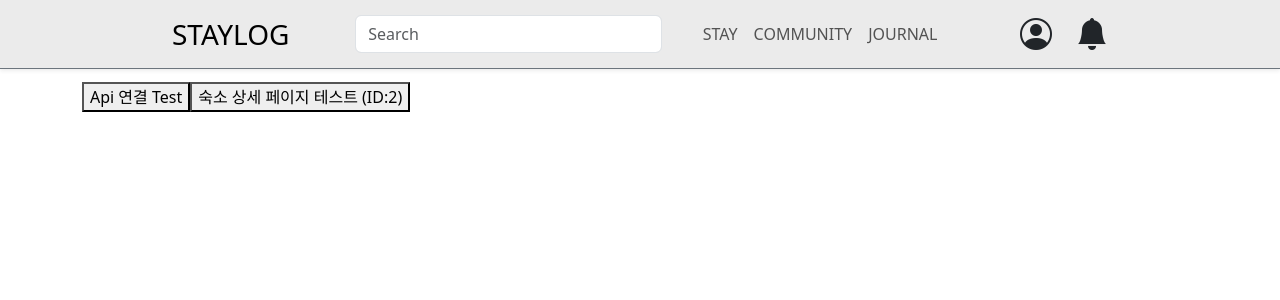
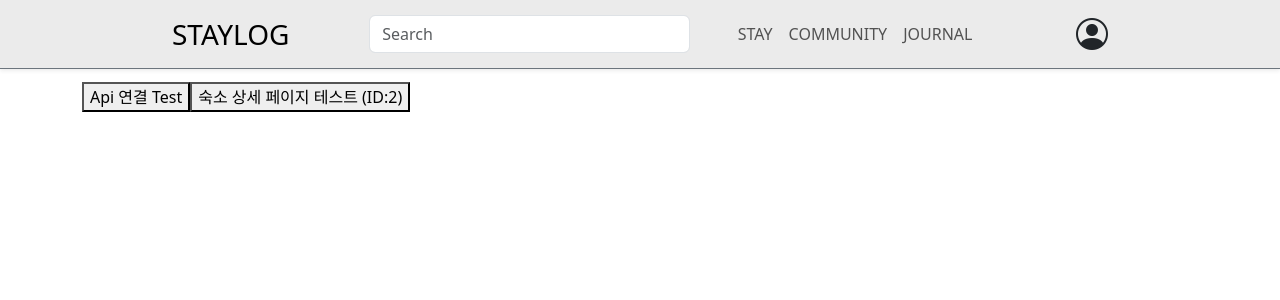
Before and after one commit to Acorn-Team-404/Staylog_Frontend, a React (Vite) app in the folder staylog-frontend/: page / in a window 1280 px wide. Shown: the top 300 px of the page. Built offline with nearby package versions, Linux system fonts and the light colour scheme.

Commit message:
[수정] 네비바 로고 분기 수정 + 로그아웃

```diff
--- a/staylog-frontend/src/global/components/Navbar.tsx
+++ b/staylog-frontend/src/global/components/Navbar.tsx
@@ -1,17 +1,32 @@
 import { useState } from "react";
-import { Link, NavLink } from "react-router-dom";
+import { Link, NavLink, useNavigate } from "react-router-dom";
 import Modal from "./Modal";
 import type { ModalMode } from "../types/ModalMode";
 import NotiCanvas from "../../domain/notification/pages/NotiCanvas";
-import { useSelector } from "react-redux";
+import { useDispatch, useSelector } from "react-redux";
 import type { RootState } from "../store/types";
+import { logout } from "../../domain/auth/api";
 
 
 function Navbar() {
+   const dispatch = useDispatch();
+   const navigate = useNavigate();
 
    const nickname = useSelector((state: RootState) => {
 	return state.userInfo?.nickname // 없을 수도 있으니 -> ?.
 })
+   /** 로그아웃 api 호출 (refreshToken만 삭제됨, dispath LOGOUT (localstorage의 AccessToken삭제)로 프론트 상태 초기화 */
+   const handleLogout = async () => {
+    try {
+      await logout(); //  백엔드에서는 refreshToken만 삭제됨
+
+      dispatch({ type: 'LOGOUT' }); // 프론트 상태 초기화
+
+      navigate('/'); // 홈으로 리다이렉트
+    } catch (err) {
+      console.error('로그아웃 실패:', err);
+    }
+  };
 
    // 모달 활성화 관리 상태값
    const [isModalOpen, setIsModalOpen] = useState<boolean>(false);
@@ -73,14 +88,48 @@ function Navbar() {
                      </li>
                   </ul>
 
+                  <ul className="navbar-nav flex-fill justify-content-end mb-2 mb-lg-0 gap-4 align-items-center">
+                  {/* 로그인 상태 */}
+                  {nickname ? (
+                     <>
+                        {/* 닉네임 표시 */}
+                        <span className="fw-semibold">{nickname}</span>
+                        {/* 항상 사람 아이콘은 항상 표시 */}
+                        <li
+                        className="nav-item"
+                        onClick={() => openModal("login")}
+                        style={{ cursor: 'pointer' }}
+                        >
+                        <i className="bi bi-person-circle" style={{ fontSize: '32px' }}></i>
+                        </li>
 
+                        {/* 알림 아이콘 (로그인 시만 표시하기) */}
+                        <li onClick={openNoti} className="nav-item">
+                        <i className="bi bi-bell-fill" style={{ fontSize: '32px', cursor: 'pointer' }}></i>
+                        </li>
 
-                  <ul className="navbar-nav flex-fill justify-content-end mb-2 mb-lg-0 gap-4 align-items-center">
+                        {/* 로그아웃 버튼 */}
+                        <li className="nav-item">
+                        <button
+                           className="btn btn-outline-dark px-3 py-1"
+                           onClick={handleLogout}
+                         >
+                           LOGOUT
+                        </button>
+                        </li>
+                     </>
+                  ) : (
+                     // 로그인 안 했을 때는 사람 아이콘만 표시
+                     <li
+                        className="nav-item"
+                        onClick={() => openModal("login")}
+                        style={{ cursor: 'pointer' }}
+                     >
+                        <i className="bi bi-person-circle" style={{ fontSize: '32px' }}></i>
+                     </li>
+                     )}
+                  </ul>
 
-                     {nickname && <span>{nickname}</span>}
-                     <li onClick={() => openModal("login")} className="nav-item"><i className="bi bi-person-circle" style={{ fontSize: '32px', cursor: 'pointer' }}></i></li>
-                     <li onClick={() => openNoti()} className="nav-item"><i className="bi bi-bell-fill" style={{ fontSize: '32px', cursor: 'pointer' }}></i></li>
-                  </ul>
                </div>
             </div>
          </nav>
--- a/staylog-frontend/src/global/store/reducer.ts
+++ b/staylog-frontend/src/global/store/reducer.ts
@@ -28,7 +28,6 @@ function reducer(state: RootState = initState, action: AppAction): RootState {
             clearTimeout(state.logoutTimer);
          }
          localStorage.removeItem("token");
-         localStorage.removeItem("userInfo");
          return { ...initState };
       default:
          return state;
```
